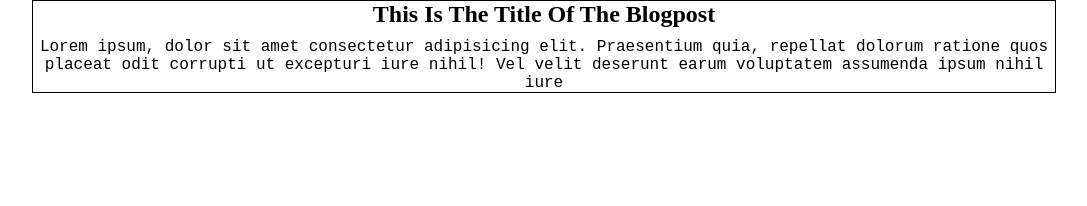
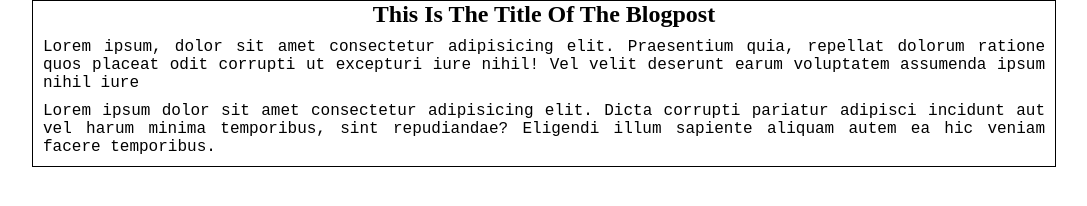
Before and after one commit to RedyRI/curso-github, a plain HTML site: page index.html in a window 1280 px wide. Shown: the whole page, without its empty margins (96-1183 px from the left). Drawn offline with Linux system fonts and the light colour scheme.

Commit message:
adding more content to the post and adding a better styling for our fonts

```diff
--- a/index.html
+++ b/index.html
@@ -12,6 +12,7 @@
     <div class="section">
       <h2>this is the title of the blogpost</h2>
       <p>Lorem ipsum, dolor sit amet consectetur adipisicing elit. Praesentium quia, repellat dolorum ratione quos placeat odit corrupti ut excepturi iure nihil! Vel velit deserunt earum voluptatem assumenda ipsum nihil iure</p>
+      <p>Lorem ipsum dolor sit amet consectetur adipisicing elit. Dicta corrupti pariatur adipisci incidunt aut vel harum minima temporibus, sint repudiandae? Eligendi illum sapiente aliquam autem ea hic veniam facere temporibus.</p>
     </div>
   </div>
 </body>
--- a/styles.css
+++ b/styles.css
@@ -18,4 +18,6 @@
 
 .container p {
   font-family: 'Courier New', Courier, monospace;
+  text-align: justify;
+  margin: 10px;
 }
```
